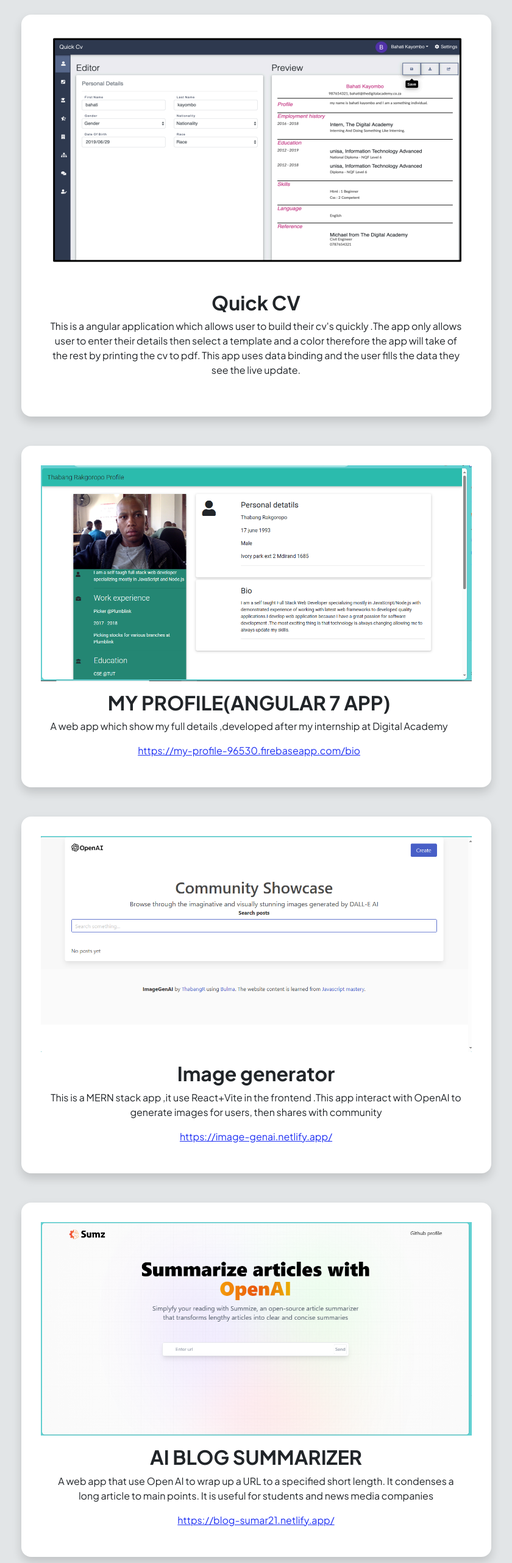
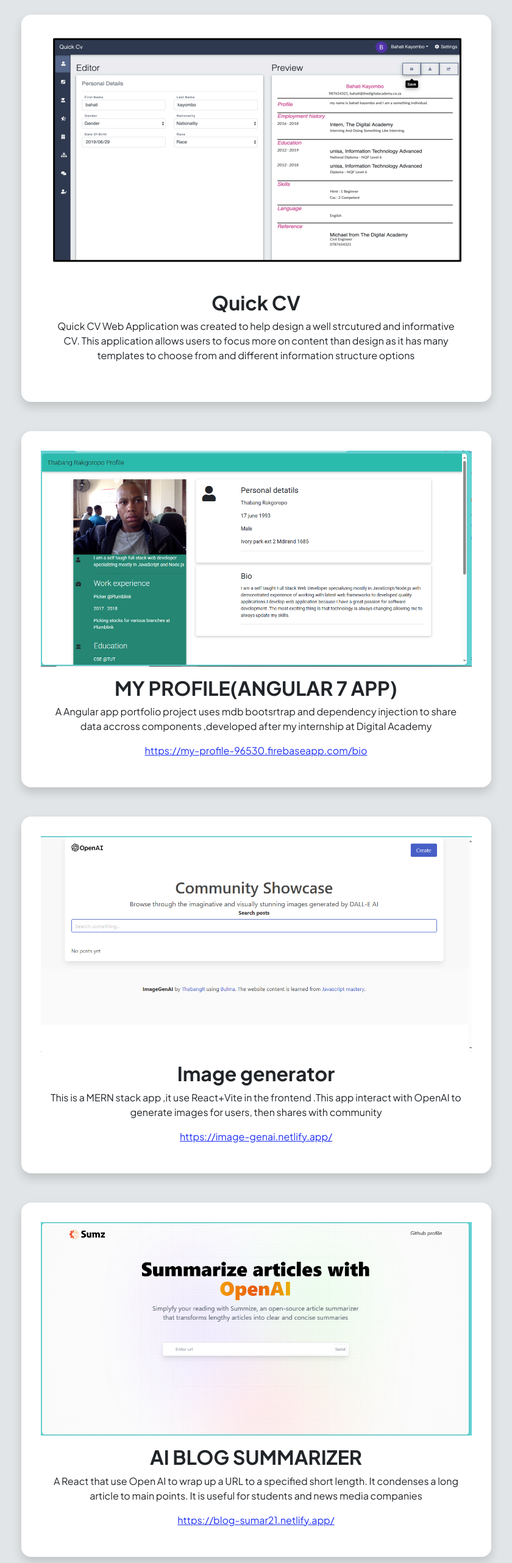
Before and after one commit to PLThabangR/TR-Portfolio, a React (Vite) app: page /projects in a window 1280 px wide. Shown: the part 234-2797 px from the top of the page at 61% size, without its empty margins (220-1060 px from the left). Built offline with nearby package versions, Linux system fonts and the light colour scheme.

Commit message:
Adding new project while fixing spelling and grammer error

```diff
--- a/src/components/Project.jsx
+++ b/src/components/Project.jsx
@@ -3,7 +3,7 @@
 import imageGen from '../assets/imageGen.png'
 import aisum from '../assets/aisum.png';
 import pass from '../assets/pass.png';
-import estate from '../assets/estatee.png';
+import tasks from '../assets/tasks.png';
 import gitf from '../assets/gitf.png';
 import { Link }  from 'react-router-dom'
 const Project = () => {
@@ -23,7 +23,9 @@
                         <div className="d-flex align-items-center">
                             <div className="p-3">
                                 <h2 className="fw-bolder">Quick CV</h2>
-                                <p>This is a angular application which allows user to build their cv's quickly .The app only allows user to enter their details then select a template and a color therefore the app will take of the rest by printing the cv to pdf. This app uses data binding and the user fills the data they see the live update.</p>
+                                <p>Quick CV Web Application was created to help design a well strcutured and informative CV.
+This application allows users to focus more on content than design as it has many templates to
+choose from and different information structure options</p>
                             </div>
 
                         </div>
@@ -36,7 +38,7 @@
                         <div className="d-flex align-items-center">
                             <div className="p-3">
                                 <h2 className="fw-bolder">MY PROFILE(ANGULAR 7 APP) </h2>
-                                <p>A web app which show my full details
+                                <p>A Angular app portfolio project uses mdb bootsrtrap and dependency injection to share data accross components
                                 ,developed after my internship at Digital
                                 Academy</p>
                                 <a href="https://my-profile-96530.firebaseapp.com/bio">https://my-profile-96530.firebaseapp.com/bio</a>
@@ -70,7 +72,7 @@
                 <div className="d-flex align-items-center">
                     <div className="p-3">
                         <h2 className="fw-bolder">AI BLOG SUMMARIZER</h2>
-                        <p>A web app that use Open AI to wrap up a
+                        <p>A React that use Open AI to wrap up a
                         URL to a specified short length. It
                         condenses a long article to main points. It
                         is useful for students and news media
@@ -116,11 +118,12 @@
 </div>
     <div className="card overflow-hidden shadow rounded-4 border-0  mb-5">
     <div className="card-body p-0">
-    <img className="img-fluid" src={estate} alt="..." />
+    <img className="img-fluid" src={tasks} alt="..." />
         <div className="d-flex align-items-center">
             <div className="p-5">
-                <h2 className="fw-bolder">TR Housing</h2>
-                <p>A web app which helps buyers and sellers to buy and to sell houses currently still under development</p>
+                <h2 className="fw-bolder">Task planner</h2>
+                <p>A MERN stack app which boost productivity by allowing users to login then create tasks with details such as title,description and date .This App uses CRUD operation to edit,delete,and to create new task.This based on React and Express  </p>
+                <a href="https://github.com/PLThabangR/Express-Web-Sever">https://github.com/PLThabangR/Express-Web-Sever</a>
             </div>
 
         </div>
```
Also changed, not shown: src/assets/profile.png (deleted), src/assets/tasks.png (added).
